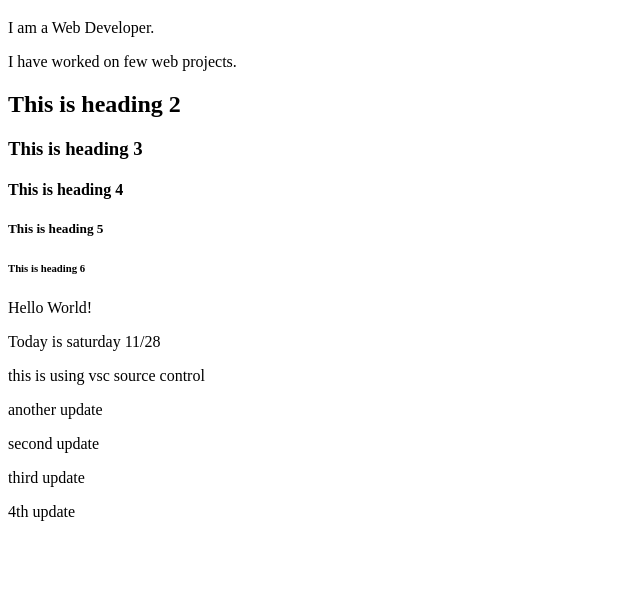
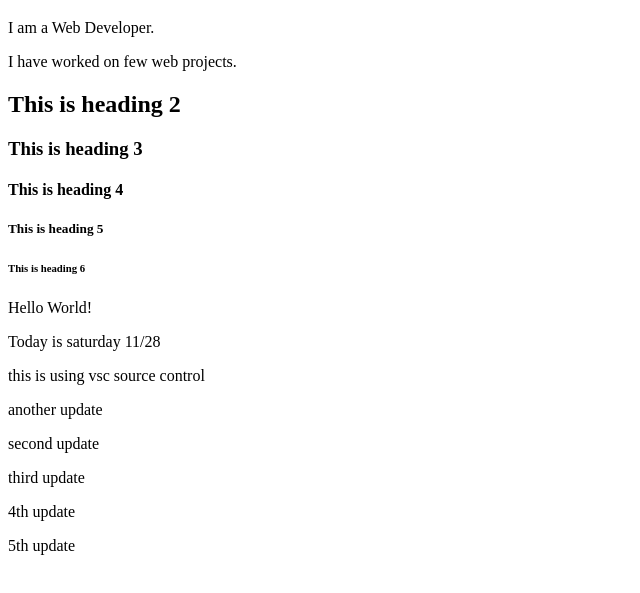
Before and after one commit to jriveragd/student-name-site, a plain HTML site: page index.html in a window 1280 px wide. Shown: the part 61-654 px from the top of the page, without its empty margins (0-640 px from the left). Drawn offline with Linux system fonts and the light colour scheme.

Commit message:
Update index.html

```diff
--- a/index.html
+++ b/index.html
@@ -26,7 +26,7 @@
     <p>second update</p>
     <p>third update</p>
     <p>4th update</p>
-
+    <p>5th update</p>
 
 </body>
 </html>
```
